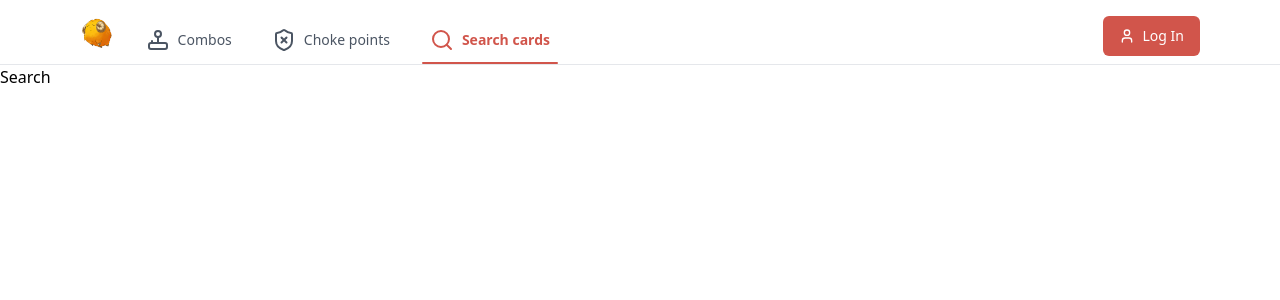
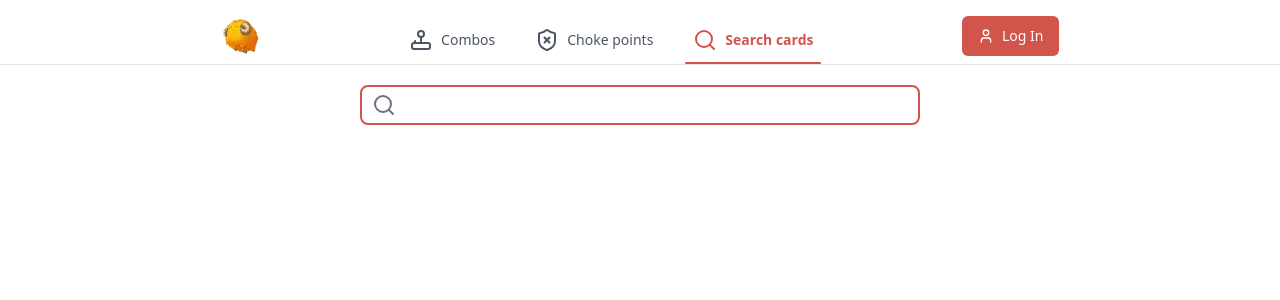
Before and after one commit to FranciscoTurro/scapegoat, a Next.js app: page /search in a window 1280 px wide. Shown: the top 300 px of the page. Built offline with nearby package versions, Linux system fonts and the light colour scheme; no server answers.

Commit message:
working on search page

```diff
--- a/src/app/_components/Navbar.tsx
+++ b/src/app/_components/Navbar.tsx
@@ -14,7 +14,7 @@ export const Navbar = ({}) => {
 
   return (
     <nav className="border-b border-gray-200">
-      <div className="mx-auto w-full flex flex-row gap-6 container px-20 pt-4">
+      <div className="mx-auto w-full flex flex-row justify-evenly container px-20 pt-4">
         <a href="/">
           <Image
             priority={true}
@@ -24,7 +24,7 @@ export const Navbar = ({}) => {
             alt="Scapegoat Icon"
           />
         </a>
-        <div className="flex flex-row space-x-4 gap-2 h-12 items-center overflow-x-auto w-full">
+        <div className="flex flex-row space-x-4 gap-2 h-12 items-center overflow-x-auto">
           <a
             className="h-full relative flex items-center whitespace-nowrap"
             href="combos"
@@ -54,7 +54,6 @@ export const Navbar = ({}) => {
                   : 'text-gray-600 font-medium '
               } relative text-sm p-2 flex flex-row items-center space-x-2 hover:text-primary rounded-md duration-200 hover:bg-gray-100`}
             >
-              {' '}
               <ShieldX />
               <span>Choke points</span>
             </div>
--- a/src/app/layout.tsx
+++ b/src/app/layout.tsx
@@ -23,7 +23,7 @@ export default async function RootLayout({
       <body>
         <SessionProvider session={session}>
           <Navbar />
-          {children}
+          <main className="flex w-full flex-1 flex-col">{children}</main>
         </SessionProvider>
       </body>
     </html>
--- a/src/app/search/page.tsx
+++ b/src/app/search/page.tsx
@@ -1,5 +1,15 @@
+import { Search } from 'lucide-react';
+import { Input } from '../../components/ui/input';
+
 const SearchPage = () => {
-  return <div>Search</div>;
+  return (
+    <div className="container lg:px-20 w-full mx-auto flex flex-row items-center justify-center gap-4 pt-0 h-16 my-2">
+      <div className="relative h-10 w-1/2 rounded-md">
+        <Search className="lucide lucide-search absolute left-3 top-1/2 transform -translate-y-1/2 text-gray-500 z-10" />
+        <Input className="border-primary flex h-10 border-2 bg-background px-3 ring-offset-background placeholder:text-muted-foreground focus-visible:outline-none focus-visible:ring-2 focus-visible:ring-primary/90 focus-visible:ring-offset-2 disabled:cursor-not-allowed disabled:opacity-50 pl-10 pr-3 py-2 text-md w-full rounded-lg" />
+      </div>
+    </div>
+  );
 };
 
 export default SearchPage;
--- /dev/null
+++ b/src/components/ui/input.tsx
@@ -0,0 +1,25 @@
+import * as React from "react"
+
+import { cn } from "@/utils/utils"
+
+export interface InputProps
+  extends React.InputHTMLAttributes<HTMLInputElement> {}
+
+const Input = React.forwardRef<HTMLInputElement, InputProps>(
+  ({ className, type, ...props }, ref) => {
+    return (
+      <input
+        type={type}
+        className={cn(
+          "flex h-10 w-full rounded-md border border-input bg-background px-3 py-2 text-sm ring-offset-background file:border-0 file:bg-transparent file:text-sm file:font-medium placeholder:text-muted-foreground focus-visible:outline-none focus-visible:ring-2 focus-visible:ring-ring focus-visible:ring-offset-2 disabled:cursor-not-allowed disabled:opacity-50",
+          className
+        )}
+        ref={ref}
+        {...props}
+      />
+    )
+  }
+)
+Input.displayName = "Input"
+
+export { Input }
```
